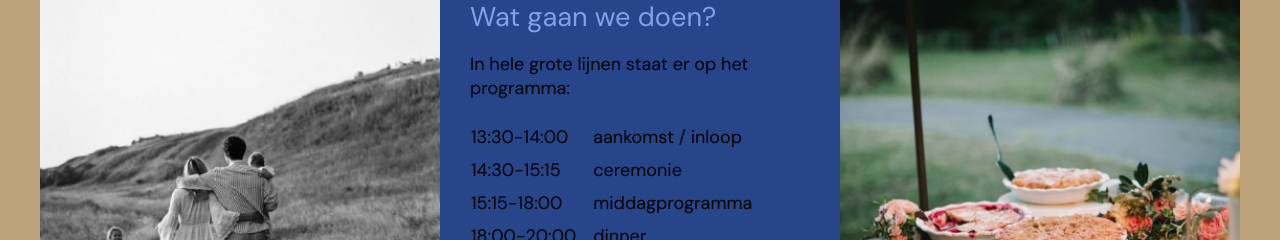
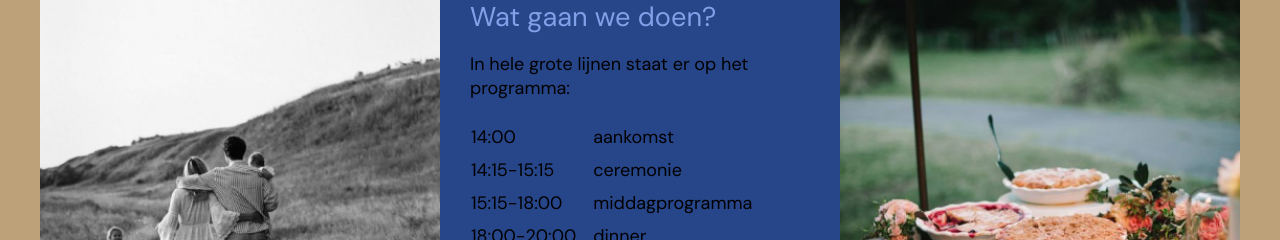
Before and after one commit to paulhuisman/paulensarah, a plain HTML site: page index.html in a window 1280 px wide. Shown: the part 1020-1260 px from the top of the page. Drawn offline with Linux system fonts and the light colour scheme.

Commit message:
fix: text

```diff
--- a/index.html
+++ b/index.html
@@ -181,8 +181,8 @@
             In hele grote lijnen staat er op het programma:<br /><br />
 
             <table>
-              <tr><td>13:30-14:00</td><td>aankomst / inloop</td></tr>
-              <tr><td>14:30-15:15</td><td>ceremonie</td></tr>
+              <tr><td>14:00</td><td>aankomst</td></tr>
+              <tr><td>14:15-15:15</td><td>ceremonie</td></tr>
               <tr><td>15:15-18:00</td><td>middagprogramma</td></tr>
               <tr><td>18:00-20:00</td><td>dinner</td></tr>
               <tr><td>20:00-02:00</td><td>dansen</td></tr>
```
